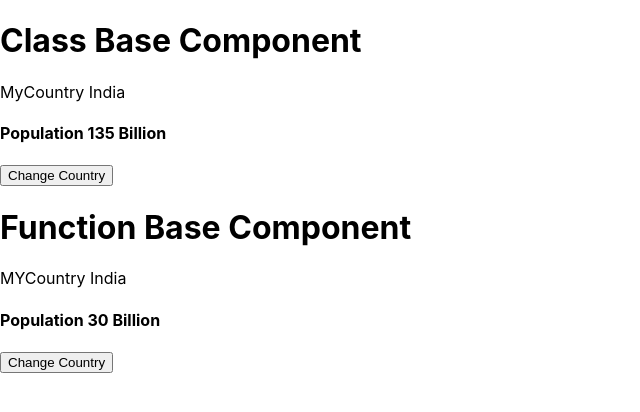
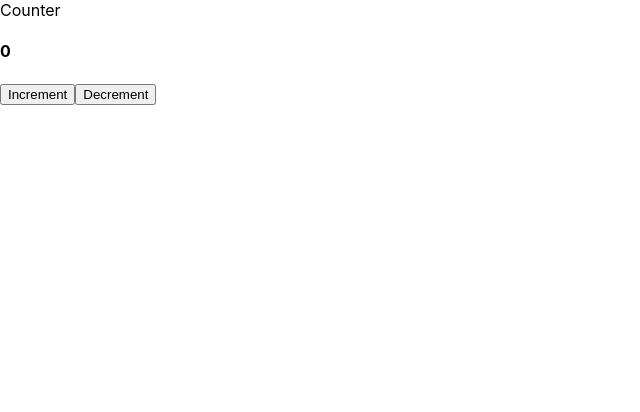
Before and after one commit to tirth765/Firstreact1, a React (Create React App) app: page / in a window 1280 px wide. Shown: the top 412 px of the page, without its empty margins (0-640 px from the left). Built offline with nearby package versions, Linux system fonts and the light colour scheme.

Commit message:
City & Counter

```diff
--- a/src/App.js
+++ b/src/App.js
@@ -2,14 +2,16 @@ import logo from './logo.svg';
 import './App.css';
 import MyCountry from './Component/MyCountry';
 import MYCountryFun from './Component/MYCountryFun';
+import Counter from './Component/CounterFun';
 
 function App() {
   return (
     <>
 
-    <MyCountry />
-    <MYCountryFun/>
+    {/* <MyCountry />
+    <MYCountryFun/> */}
 
+      <Counter />
     </>
   );
 }
--- /dev/null
+++ b/src/Component/CounterFun.js
@@ -0,0 +1,21 @@
+import React, { useState } from "react";
+
+export default function Counter() {
+  const [counter, setCounter] = useState(0);
+
+  const handleInc = () => {
+    setCounter(counter + 1);
+  };
+  const handleDec = () => {
+    setCounter(counter - 1);
+  };
+
+  return (
+    <>
+      <div>Counter</div>
+      <h4>{counter}</h4>
+      <button onClick={handleInc}>Increment</button>
+      <button onClick={handleDec}>Decrement</button>
+    </>
+  );
+}
--- a/src/Component/MYCountryFun.js
+++ b/src/Component/MYCountryFun.js
@@ -27,6 +27,7 @@
 
 
 import React , { useState } from 'react'
+import MyCityFun from './MyCityFun';
 
 export default function MYCountryFun() {
 
@@ -47,13 +48,16 @@ export default function MYCountryFun() {
   return (
     <>
     <h1>Function Base Component</h1>
-    <div>MYCountry {country}</div>
+    <div>MYCountryFun</div>
+    <h4>MYCountry : {country}</h4>
 
-    <h4>Population {Population} </h4>
+    <h4>Population : {Population} </h4>
 
     <button onClick={handleCountry}>Change Country</button>
 
 
+    <MyCityFun c = {country}  p = {Population}/>
+
     </>
   )
 }
--- /dev/null
+++ b/src/Component/MyCity.js
@@ -0,0 +1,20 @@
+import React, { Component } from 'react';
+
+class MyCity extends Component {
+    render() {
+        return (
+            <>
+            <br />
+            <div>
+               MyCity
+            </div>
+
+            <h4> My City: {this.props.c === 'India' ? 'Surat' : 'New York'} </h4>
+
+            <h4> Population: {this.props.p === '142 Billion' ? '50 Million' : '10 Million'} </h4>
+            </>
+        );
+    }
+}
+
+export default MyCity;
--- /dev/null
+++ b/src/Component/MyCityFun.js
@@ -0,0 +1,16 @@
+import React from 'react'
+
+export default function MyCityFun(props) {
+  return (
+
+    <>
+     <br/>
+     <br/>
+    <div>MyCityFun</div>
+
+    <h4> My City : {props.c === 'India' ? 'Surat' : 'New york'}</h4>
+    <h4> Population : {props.p === '30 Billion' ? '10 Million' : '50 Million'}</h4>
+
+    </>
+  )
+}
--- a/src/Component/MyCountry.js
+++ b/src/Component/MyCountry.js
@@ -1,36 +1,96 @@
+// import React, {Component} from 'react';
+// import MyCity from "./MyCity";
+
+// export default class MyCountry extends Component {
+//   constructor(props) {
+//     super(props);
+
+//     this.state = {
+//       name: true,
+//       Population: true,
+//     };
+//   }
+
+//   HandleCounty = () => {
+//     this.setState((prevState) => ({
+//       name: !prevState.name,
+//       Population: !prevState.Population,
+//     }));
+//   };
+
+//   render() {
+//     return (
+//       <>
+//         <div>
+//           <h2>Class Based Component</h2>
+//           <div>MyCountry {this.state.name ? "India" : "USA"}</div><br/>
+//           <div>
+//             Population {this.state.Population ? "100 Billion" : "10 Billion"}
+//           </div>
+//           <br />
+//           <button onClick={this.HandleCounty}>Change Country</button>
+//         </div>
+
+//         <MyCity c = {this.state.name} />
+//       </>
+//     );
+//   }
+// }
+
 import React, { Component } from 'react';
+import MyCity from './MyCity';
 
 export default class MyCountry extends Component {
     constructor(props) {
         super(props);
+
         this.state = {
-            country: 'India',
-            Population: '135 Billion'
+            name : 'India',
+            Population : '142 Billion'
         }
     }
 
-    handleCountry = () => {
+    HandleCounty = () => {
         this.setState({
-            country: 'USA',
-            Population: '30 Billion'
+             name : 'USA',
+            Population : '14 Billion'
         })
+        if(this.state.name === 'India'){
+            this.setState({
+                     name : 'USA',
+                    Population : '14 Billion'
+                })
+        }else{
+            this.setState({
+                name : 'India',
+                Population : '142 Billion'
+            })
+        }
     }
 
     render() {
-        return (
-            <>
+            return (
+              <>
 
-            <h1>Class Base Component</h1>
+                <div>
 
-            <div>
-                MyCountry {this.state.country}
-            </div>
+                  <h2>Class Based Component</h2>
+                  <div>MYCountry</div>
 
-            <h4>Population {this.state.Population} </h4>
+                  <h4>MyCountry : {this.state.name}</h4>
 
-            <button onClick={this.handleCountry}>Change Country</button>
+                  <h4>
+                    Population : {this.state.Population}
+                  </h4>
 
-            </>
-        );
-    }
+                  <br />
+
+                  <button onClick={this.HandleCounty}>Change Country</button>
+
+                </div>
+
+                <MyCity c = {this.state.name}  p = {this.state.Population} />
+              </>
+            );
 }
+}
```
Also changed, not shown: src/Component/Counter.js (added, +13 -0 lines).
